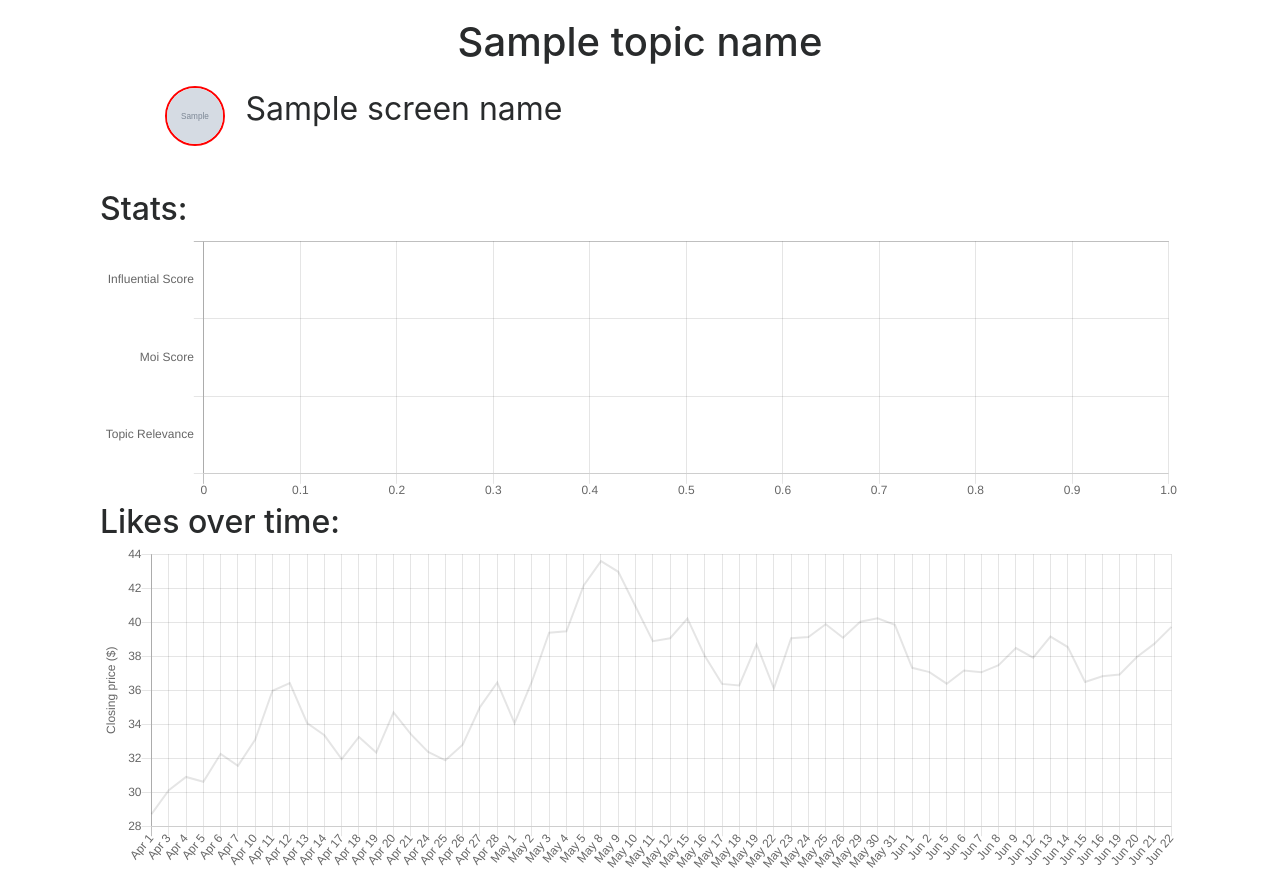
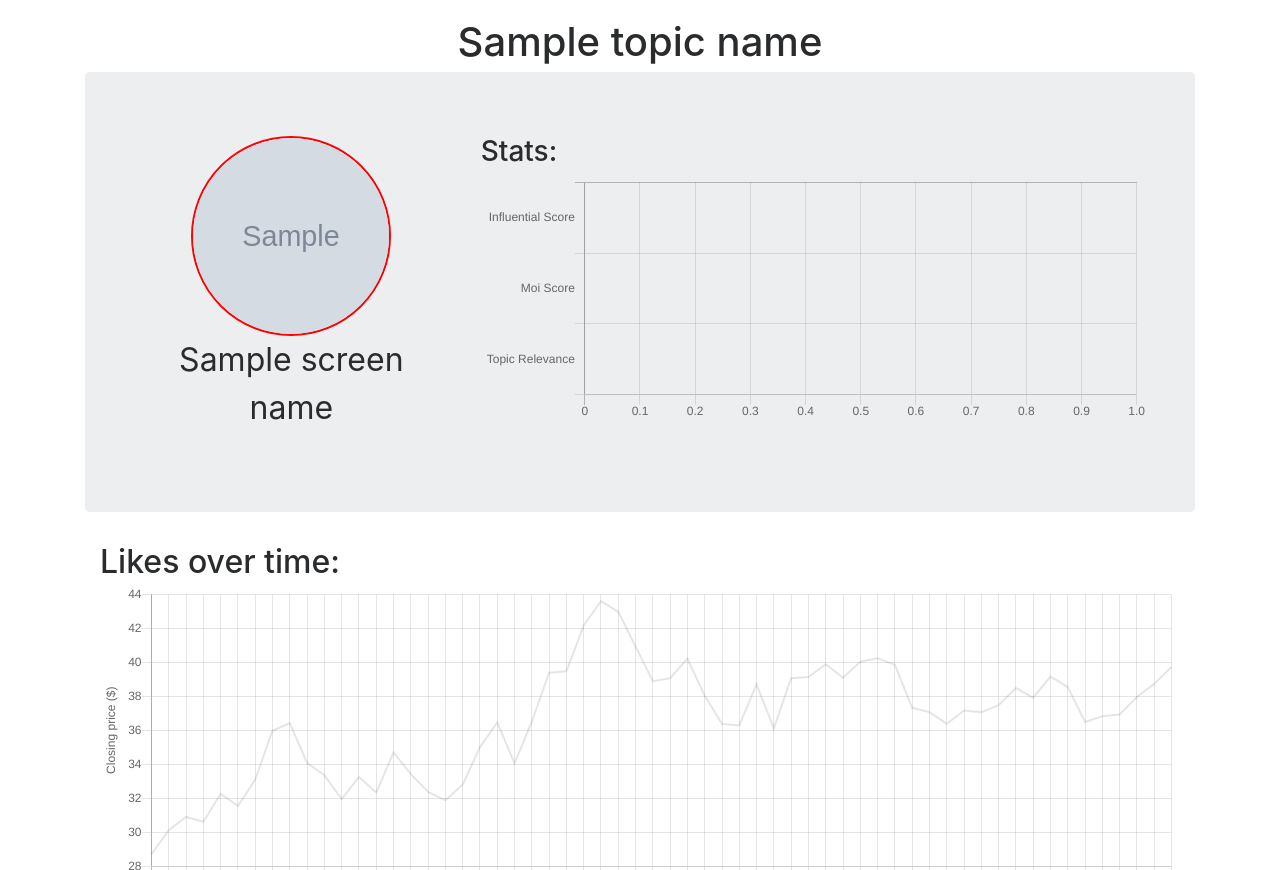
Before and after one commit to dasUtsav/social-champion-identification, a Flask app: template templates/graphs.html in a window 1280 px wide. Shown: the part 94-964 px from the top of the page. Run offline with Flask 2, Linux system fonts and the light colour scheme; the template is opened without the code that fills it: most values are stand-ins (such as "Sample title", 1, 10 or a date in 2020); grey boxes marked "Sample" are stand-in pictures; parts of the project's set-up code (start-up, migrations or seed data) failed here and were passed over; some libraries are stand-ins or nearby versions.

Commit message:
Update  candidate stats UI

```diff
--- a/static/css/form.css
+++ b/static/css/form.css
@@ -6,13 +6,18 @@
 
 
 
-.leaderboard td {
+.leaderboard td{
     text-align: left;
 }
 
-.profile_image {
+
+
+.profile_image , .profile_image_graph{
     border-radius: 50%;
     border: 2px solid red;
+}
+
+.profile_image {
     margin-right: 1em;
 }
 
@@ -31,7 +36,13 @@
 }
 
 .userBox{
-    padding-left: 4em;
+   width: 100%;
+   display: flex;
+   margin: auto;
+   text-align: center;
+   justify-content: center;
+   flex-direction: column;
+   align-items: center;
 }
 
 .flex-container{
@@ -42,7 +53,7 @@
 }
 
 .box{
-    /* flex-grow: 1; */
+    flex-grow: 1;
     /* min-height: 490px; */
     margin: 0 1em;
     min-width: 200px;
--- a/templates/graphs.html
+++ b/templates/graphs.html
@@ -1,21 +1,25 @@
-{% extends 'index.html' %}
-{% block head %}
-<link rel="stylesheet" href="{{ url_for('static', filename='css/form.css') }}"> {% endblock %}
+{% extends 'index.html' %} {% block head %}
+<link rel="stylesheet" href="{{ url_for('static', filename='css/form.css') }}"> {% endblock %} {% block body %}
+<div class="container topic_name">
+    <h1 class="text-center">{{topic_name.capitalize()}}</h1>
 
-{% block body %}
-    <div class="container topic_name">
-        <h1 class="text-center">{{topic_name}}</h1>
+    <div class="row jumbotron">
+        <div class="col-sm-4">
+            <div class="container userBox">
+                <img class="profile_image_graph"  src="{{image_url}}" height="200em" width="200em" alt="TEST">
+                <p  style="font-size:2em">{{screen_name}}</p>
+            </div>
+        </div>
+        <div class="col-sm-8">
+            <h3>Stats:</h3>
+            <canvas id="myChart" width="400"></canvas>
+        </div>
+    </div>
 
-        <div class="container alert alert-primary userBox">
-            <p> <span><img class="profile_image" src="{{image_url}}"
-                height="60em" width="60em" alt="TEST"></span> <span style="font-size:2em">{{screen_name}}</span></p>
-        </div>
     <div class="graphs">
-            <h2>Stats:</h2>
-            <canvas id="myChart" width="400" ></canvas>
         <h2>Likes over time:</h2>
-            <canvas id="SeriesTweet" width="400" ></canvas>
-            <canvas id="SeriesFav" width="400" ></canvas>
+        <canvas id="SeriesTweet" width="400"></canvas>
+        <canvas id="SeriesFav" width="400"></canvas>
     </div>
 
 </div>
@@ -31,14 +35,14 @@
 
 <script>
     var ctx = document.getElementById("myChart");
-        ctx.height = 100;
+    ctx.height = 150;
     var myChart = new Chart(ctx, {
         type: 'horizontalBar',
         data: {
-                labels: [ "Influential Score", "Moi Score" ,"Topic Relevance"],
+            labels: ["Influential Score", "Moi Score", "Topic Relevance"],
             datasets: [{
                 label: '# of Votes',
-                    data: [ {% for key, value in stats %}
+                data: [{% for key, value in stats %}
                                 {{ value }},
                             {% endfor %} ],
     backgroundColor: [
@@ -61,7 +65,7 @@
         scales: {
             xAxes: [{
                 ticks: {
-                            beginAtZero:true
+                    beginAtZero: true
                 }
             }],
                 yAxes: [{
@@ -141,7 +145,4 @@
 
 
 
-	</script>
-
-
-{% endblock %}
+</script> {% endblock %}
```
Lines whose indentation alone changed are shown as unchanged.
